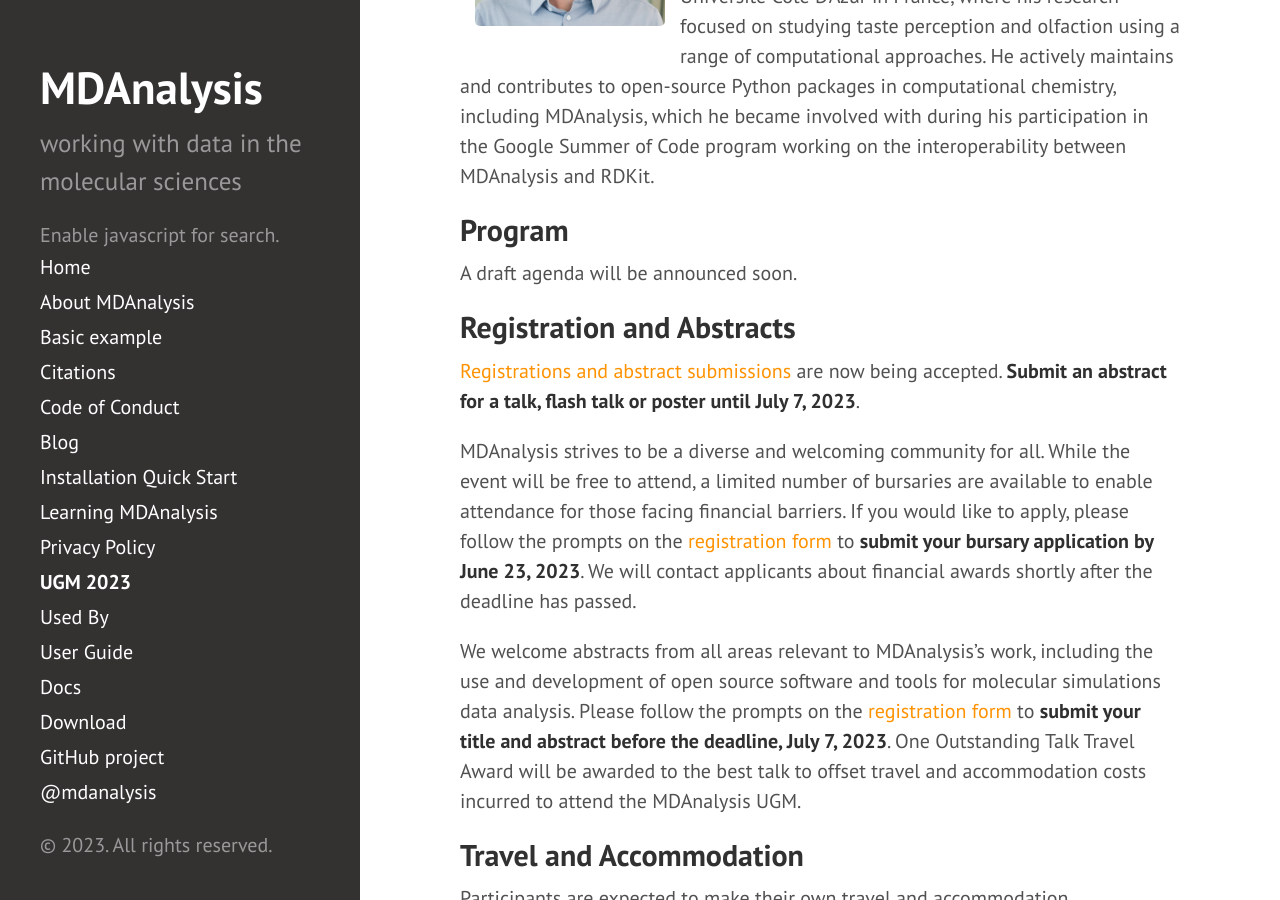
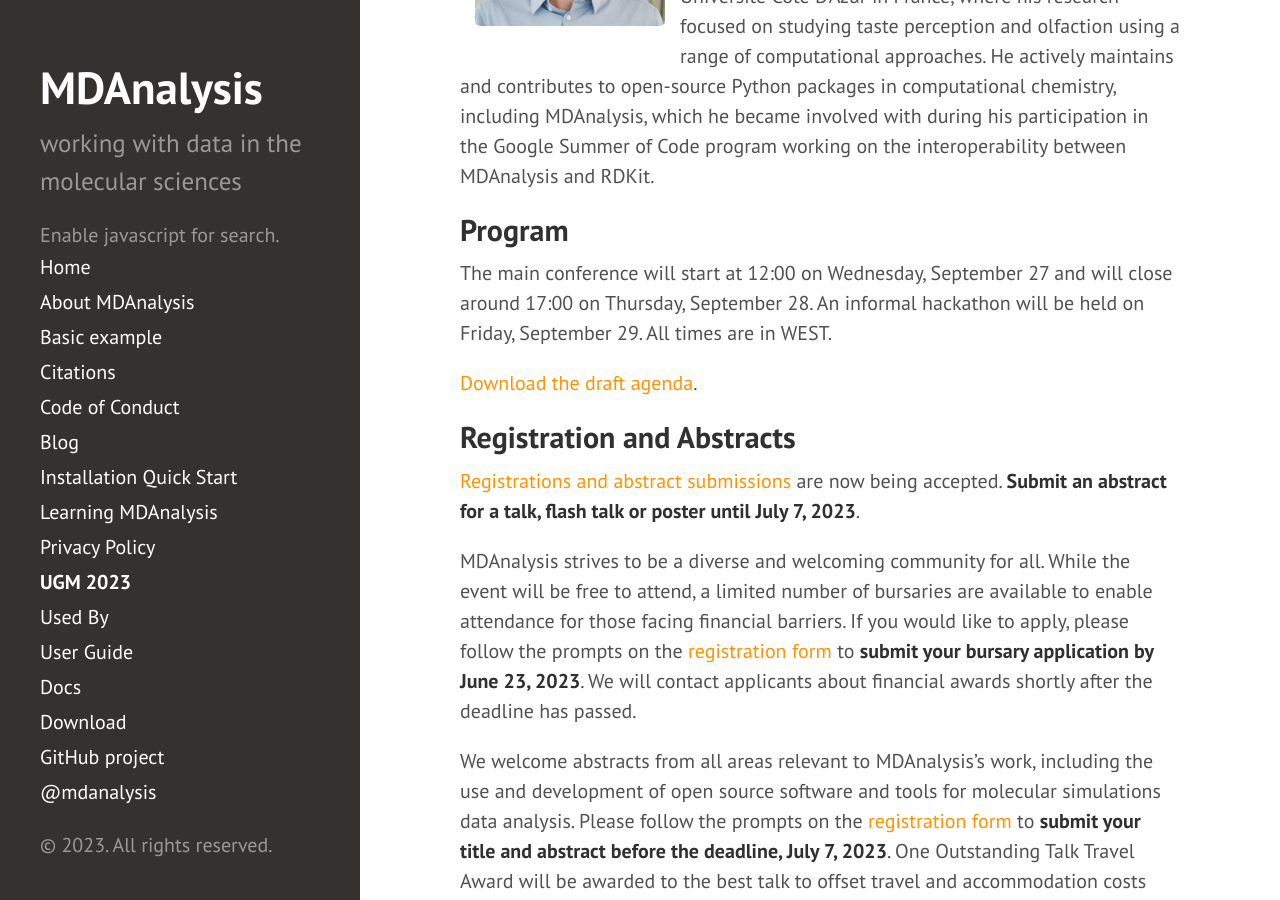
Before and after one commit to MDAnalysis/MDAnalysis.github.io, a Jekyll site: the page built from pages/ugm2023.md, in a window 1280 px wide and 900 px high, scrolled down 2427 px. Built offline with Jekyll 4.4.1, drawn with Linux system fonts in a browser that asks for light colours; comment, search, counter and statistics services are not loaded.

Commit message:
Add draft agenda download link

```diff
--- a/pages/ugm2023.md
+++ b/pages/ugm2023.md
@@ -50,7 +50,9 @@ style="float: left; width: 220px; height: 220px; border-radius: 20px; border: 15
 Cédric Bouysset is a researcher specialized in cheminformatics, molecular modeling, and software development, currently working at Exscientia in Oxford (UK). He obtained an MSc in Cheminformatics from the University of Strasbourg and a PhD in Chemistry from the Université Côte D'Azur in France, where his research focused on studying taste perception and olfaction using a range of computational approaches. He actively maintains and contributes to open-source Python packages in computational chemistry, including MDAnalysis, which he became involved with during his participation in the Google Summer of Code program working on the interoperability between MDAnalysis and RDKit.
 
 ## Program
-A draft agenda will be announced soon.
+The main conference will start at 12:00 on Wednesday, September 27 and will close around 17:00 on Thursday, September 28. An informal hackathon will be held on Friday, September 29. All times are in WEST.
+
+[Download the draft agenda][agenda].
 
 ## Registration and Abstracts
 [Registrations and abstract submissions][eventbrite] are now being accepted. **Submit an abstract for a talk, flash talk or poster until July 7, 2023**.
```
Also changed, not shown: other parts of pages/ugm2023.md (+1 -0 lines).
